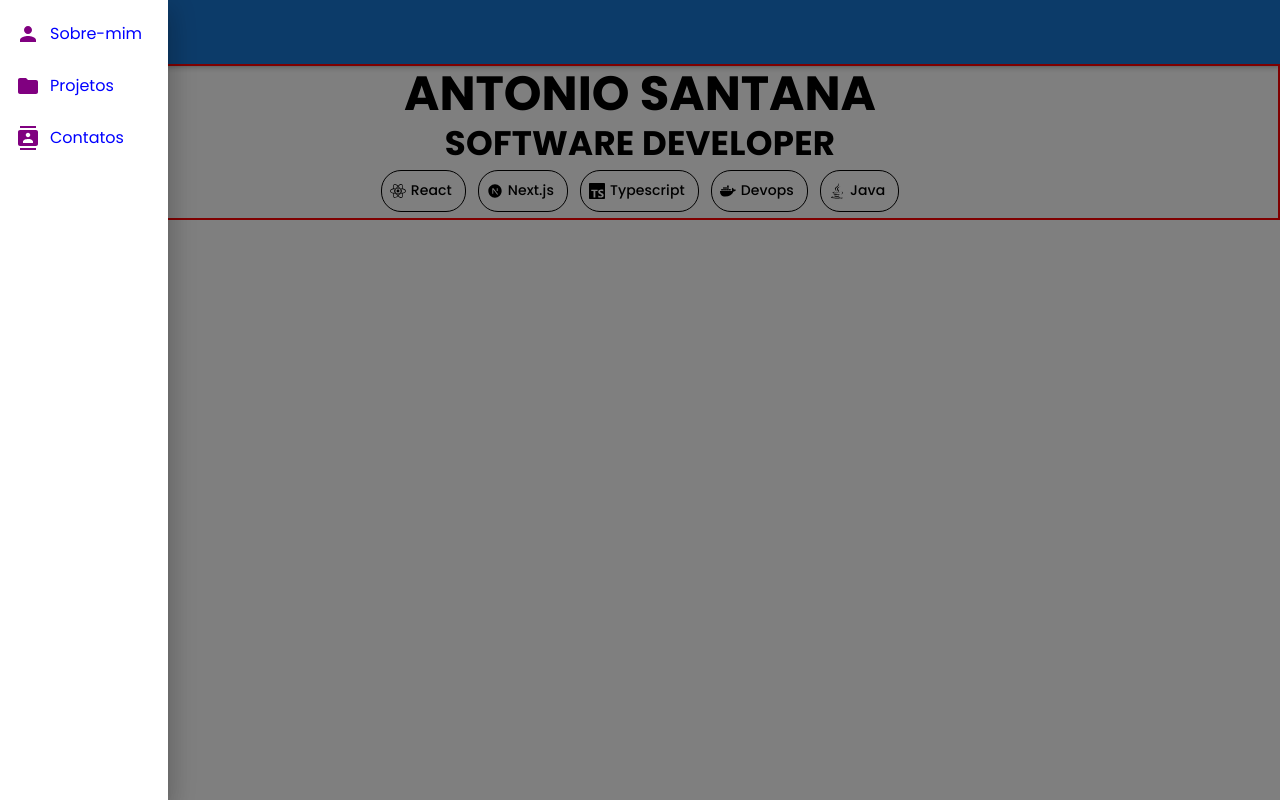
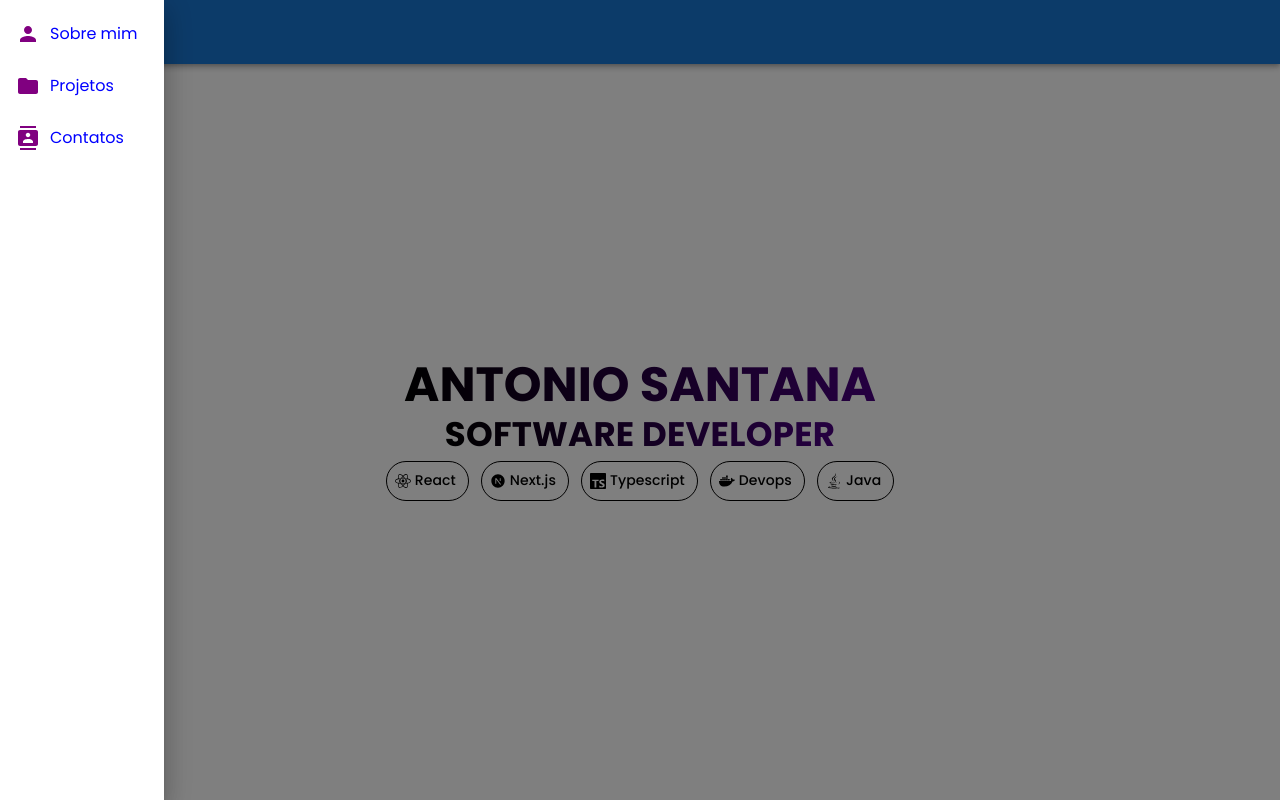
Before and after one commit to callioptsu/Portfolio, a Next.js app: page / in a window 1280 px wide. Both pictures are taken after a click on the button 108 px from the left and 32 px from the top of the page. Built offline with nearby package versions, Linux system fonts and the light colour scheme.

Commit message:
style(home): finish homepage style

```diff
--- a/src/app/globals.css
+++ b/src/app/globals.css
@@ -90,6 +90,10 @@ video {
   font-size: 100%;
   font: inherit;
   vertical-align: baseline;
+
+  &:hover {
+    cursor: default;
+  }
 }
 /* HTML5 display-role reset for older browsers */
 article,
--- /dev/null
+++ b/src/app/page.css
@@ -0,0 +1,9 @@
+@keyframes fadeIn {
+  0% {
+    opacity: 0;
+  }
+
+  100% {
+    opacity: 1;
+  }
+}
--- a/src/app/page.tsx
+++ b/src/app/page.tsx
@@ -12,6 +12,9 @@ import { SiTypescript } from 'react-icons/si'
 // Components
 import { HeaderComponent } from '@/components'
 
+// Style
+import './page.css'
+
 export default function Home() {
   const stackIcons: { [key: string]: React.JSX.Element } = {
     react: <FaReact />,
@@ -21,7 +24,7 @@ export default function Home() {
     java: <FaJava />,
   }
 
-  const renderStacks = (value: string) => {
+  const renderStacks = (value: string, idx: number) => {
     const capitalizedValue = value.charAt(0).toUpperCase() + value.slice(1)
 
     return (
@@ -35,11 +38,15 @@ export default function Home() {
           padding: '4px 8px 4px 8px',
           borderRadius: '20px',
           border: '1px solid black',
+          opacity: '0',
+          animation: `fadeIn 1s ease-in-out ${idx * 0.5}s forwards`,
         }}
       >
         {stackIcons[value]}
         <Typography
-          sx={{ margin: '5px' }}
+          sx={{
+            margin: '4px',
+          }}
           variant="subtitle2"
           fontFamily="Poppins"
           fontWeight="500"
@@ -56,7 +63,10 @@ export default function Home() {
       <Box
         component="main"
         sx={{
-          border: '2px solid red',
+          display: 'flex',
+          flexDirection: 'column',
+          height: 'calc(100vh - 64px)',
+          justifyContent: 'center',
         }}
       >
         <Box
@@ -67,10 +77,34 @@ export default function Home() {
             alignItems: 'center',
           }}
         >
-          <Typography variant="h3" fontFamily="Poppins" fontWeight="bold">
+          <Typography
+            variant="h3"
+            fontFamily="Poppins"
+            fontWeight="bold"
+            sx={{
+              backgroundImage:
+                'linear-gradient(to right, rgb(0, 0, 0), #4B0082)',
+              WebkitBackgroundClip: 'text',
+              color: 'transparent',
+              opacity: '0',
+              animation: 'fadeIn 1s ease-out forwards',
+            }}
+          >
             ANTONIO SANTANA
           </Typography>
-          <Typography variant="h4" fontFamily="Poppins" fontWeight="bold">
+          <Typography
+            variant="h4"
+            fontFamily="Poppins"
+            fontWeight="bold"
+            sx={{
+              backgroundImage:
+                'linear-gradient(to right, rgb(0, 0, 0), #4B0082)',
+              WebkitBackgroundClip: 'text',
+              color: 'transparent',
+              opacity: '0',
+              animation: 'fadeIn 1s ease-out forwards',
+            }}
+          >
             SOFTWARE DEVELOPER
           </Typography>
         </Box>
@@ -81,9 +115,11 @@ export default function Home() {
             justifyContent: 'center',
           }}
         >
-          {['react', 'next.js', 'typescript', 'devops', 'java'].map((value) => {
-            return renderStacks(value)
-          })}
+          {['react', 'next.js', 'typescript', 'devops', 'java'].map(
+            (value, idx) => {
+              return renderStacks(value, idx)
+            },
+          )}
         </Box>
       </Box>
     </>
--- a/src/components/@custom-leftbar/LeftbarComponent.tsx
+++ b/src/components/@custom-leftbar/LeftbarComponent.tsx
@@ -17,7 +17,7 @@ export default function LeftbarComponent({
   setIsOpen,
 }: LeftbarComponentProps) {
   const renderIcons = (value: string) => {
-    if (value === 'sobre-mim') {
+    if (value === 'sobre mim') {
       return <Person sx={{ color: 'purple' }} />
     } else if (value === 'projetos') {
       return <Folder sx={{ color: 'purple' }} />
@@ -29,7 +29,7 @@ export default function LeftbarComponent({
   return (
     <Drawer anchor="left" open={isOpen} onClose={() => setIsOpen(false)}>
       <List>
-        {['sobre-mim', 'projetos', 'contatos'].map(
+        {['sobre mim', 'projetos', 'contatos'].map(
           (value: string, idx: number) => {
             return (
               <ListItem key={idx}>
--- a/src/components/@custom-links/LinkComponent.tsx
+++ b/src/components/@custom-links/LinkComponent.tsx
@@ -20,6 +20,9 @@ export default function LinkComponent({
         color: 'blue',
         margin: '10px',
         textDecoration: 'none',
+        ':hover': {
+          cursor: 'pointer',
+        },
       }}
     >
       {text}
```
